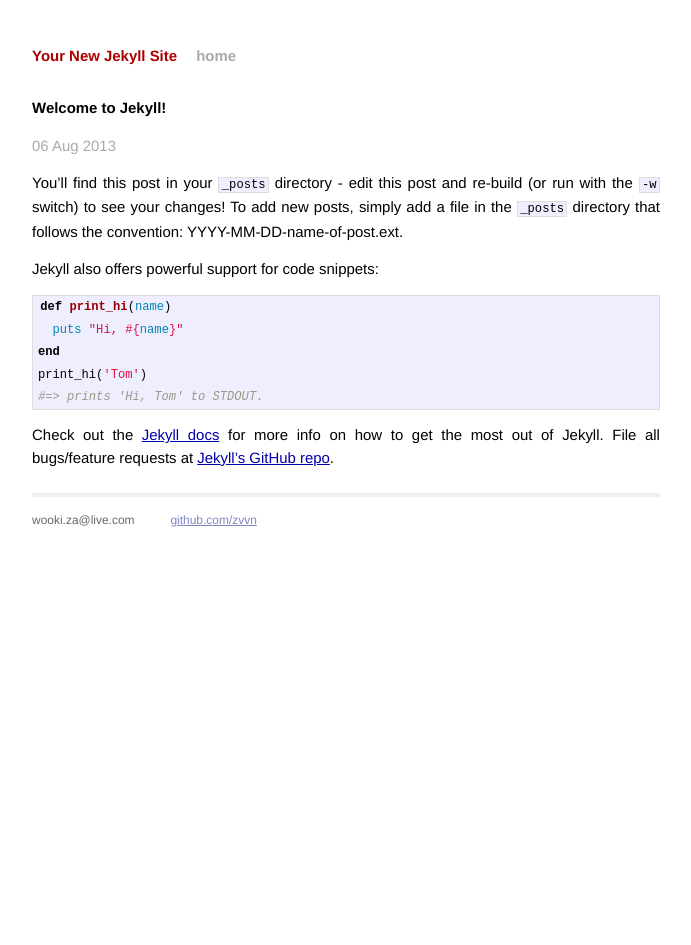
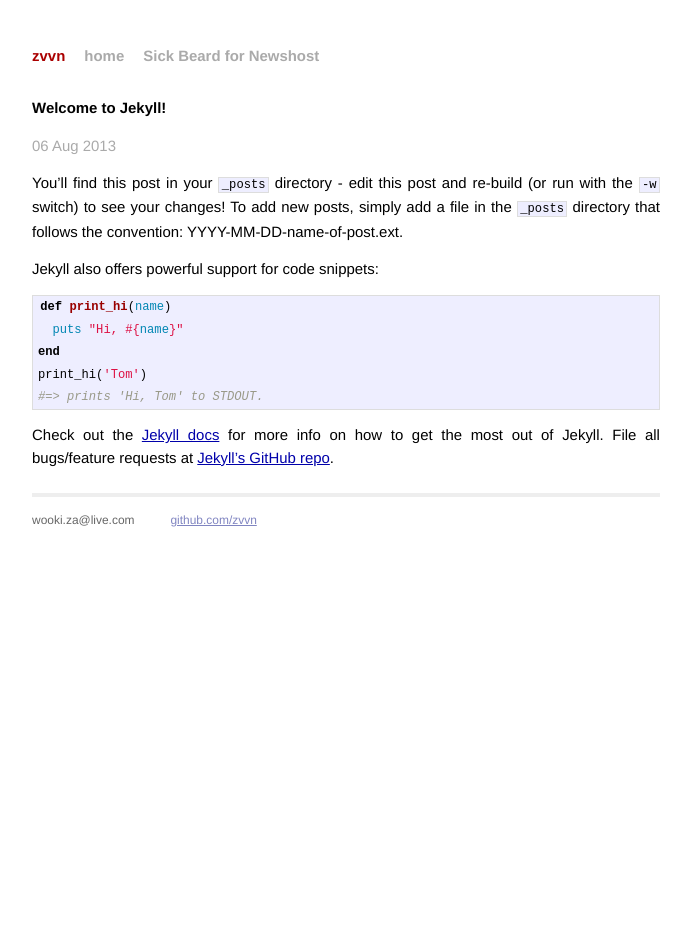
Before and after one commit to hobblygobbly/hobblygobbly.github.io, a Jekyll site: the page built from _posts/2013-08-06-welcome-to-jekyll.markdown, in a window 1280 px wide. Shown: the whole page, without its empty margins (294-985 px from the left). Built offline with Jekyll 4.4.1, drawn with Linux system fonts in a browser that asks for light colours; Markdown is read by kramdown in place of the engine named in the settings.

Commit message:
added static page

```diff
--- a/_config.yml
+++ b/_config.yml
@@ -1,3 +1,3 @@
-name: Your New Jekyll Site
+name: zvvn
 markdown: redcarpet
 pygments: true
--- a/_layouts/default.html
+++ b/_layouts/default.html
@@ -20,6 +20,7 @@
             <div class="header">
               <h1 class="title"><a href="/">{{ site.name }}</a></h1>
               <a class="extra" href="/">home</a>
+			  <a class="extra" href="/Sick-Beard">Sick Beard for Newshost</a>
             </div>
 
                 {{ content }}
```
